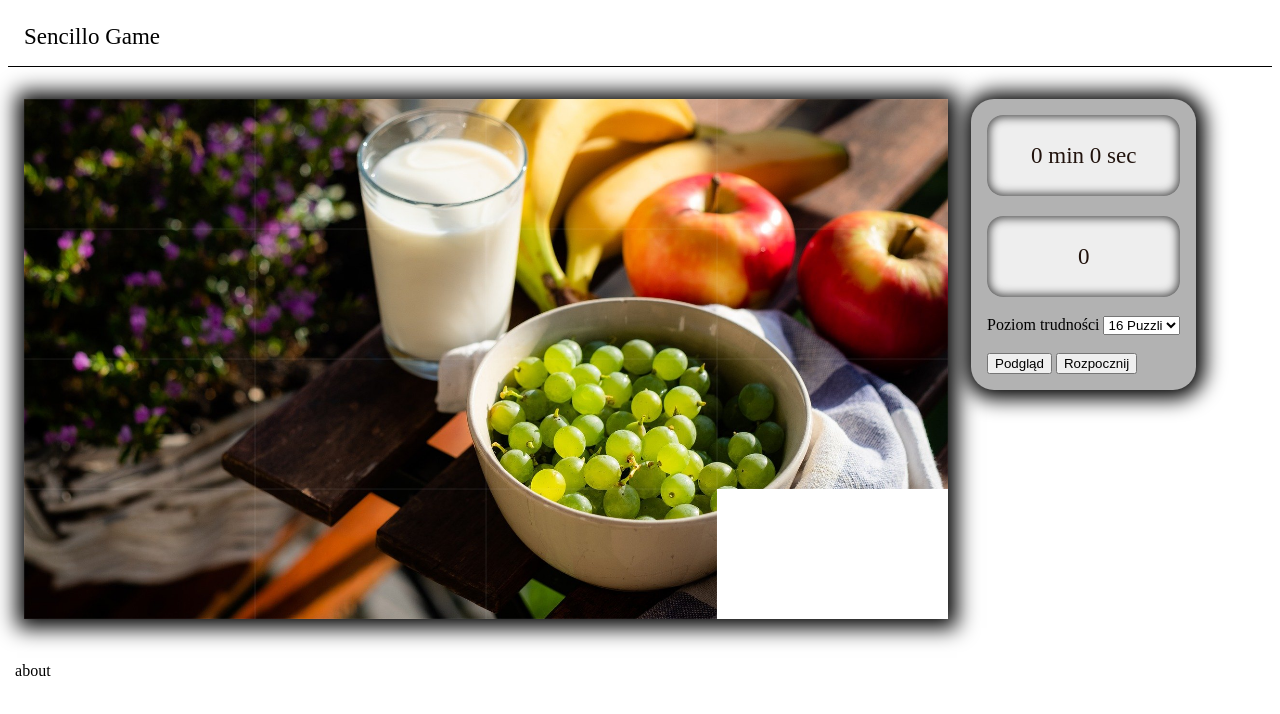
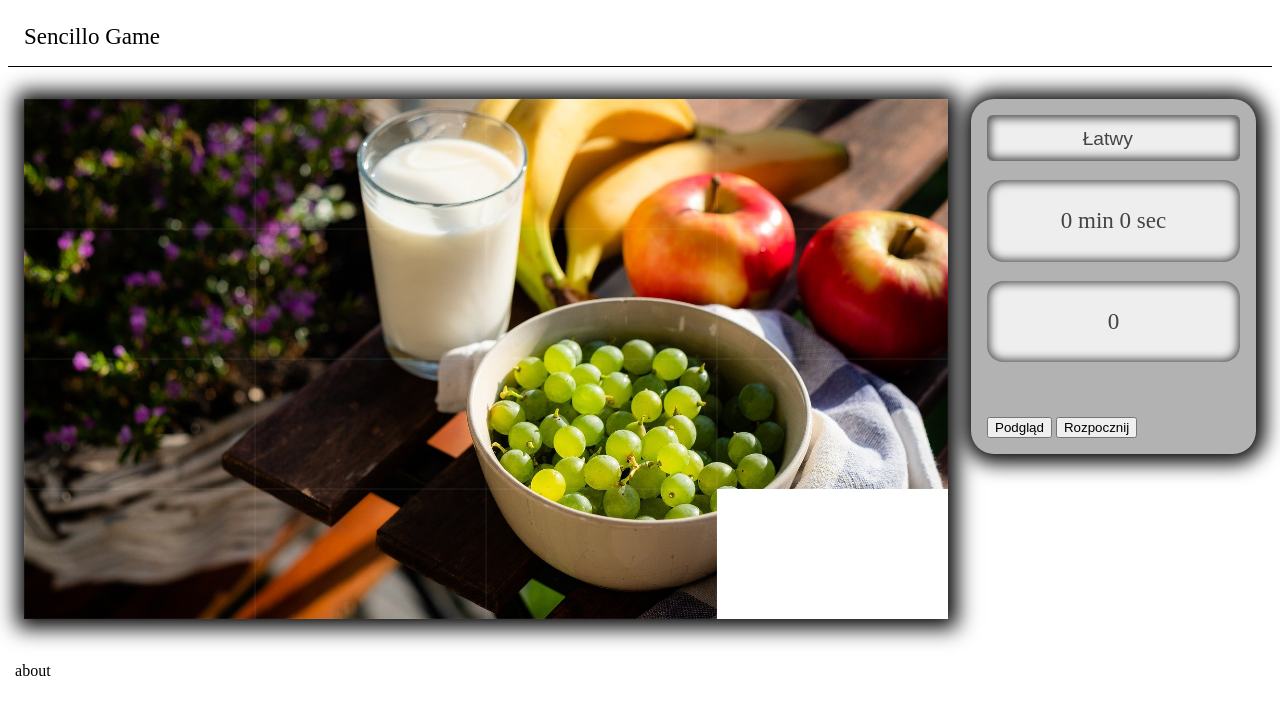
Before and after one commit to d38u6/sencillo, a website with bundled scripts: page src/index.html in a window 1280 px wide. Built offline with nearby package versions, Linux system fonts and the light colour scheme.

Commit message:
add select level styling

```diff
--- a/src/index.html
+++ b/src/index.html
@@ -15,20 +15,25 @@
       </div>
       <div id="dashboard-space">
         <div id="dashboard">
+          <select
+            name="puzzles-number"
+            id="level-select"
+            class="dashboard-displayer inner-shadow select"
+          >
+            <option value="9">Bardzo Łatwy</option>
+            <option value="16">Łatwy</option>
+            <option value="25">Średni</option>
+            <option value="36">Trudny</option>
+          </select>
+
           <div class="dashboard-displayer inner-shadow">
             <span id="time-counter"></span>
           </div>
+
           <div class="dashboard-displayer inner-shadow">
             <span id="move-counter">0</span>
           </div>
 
-          <label for="level-select">Poziom trudności</label>
-          <select name="puzzles-number" id="level-select">
-            <option value="9">9 Puzzli</option>
-            <option value="16">16 Puzzli</option>
-            <option value="25">25 Puzzli</option>
-            <option value="36">36 Puzzli</option>
-          </select>
           <br />
           <br />
           <button id="preview-btn">Podgląd</button>
--- a/src/style.css
+++ b/src/style.css
@@ -26,7 +26,6 @@ footer {
 
 #dashboard {
   background-color: #b2b2b2;
-  width: fit-content;
   padding: 1rem 1rem;
   border-radius: 1.44rem;
   box-shadow: 1px 1px 20px 8px #000;
@@ -35,14 +34,28 @@ footer {
   background-color: #eeeeee;
   padding: 1.7rem;
   border-radius: 1rem;
-  color: #21130d;
+  color: #444;
   font-size: 1.44rem;
   display: flex;
   align-items: center;
   justify-content: center;
   margin-bottom: 1.2rem;
 }
-
+.select {
+  display: block;
+  padding: 0.6em 1.4em 0.6em 0.8em;
+  width: 100%;
+  border-radius: 0.3rem;
+  font-size: 1.2rem;
+  appearance: none;
+  text-align-last: center;
+  text-align: center;
+  cursor: pointer;
+}
+.select option {
+  font-weight: normal;
+  font-size: 1rem;
+}
 .inner-shadow {
   box-shadow: inset 0 0 10px 2px #444444;
 }
```
